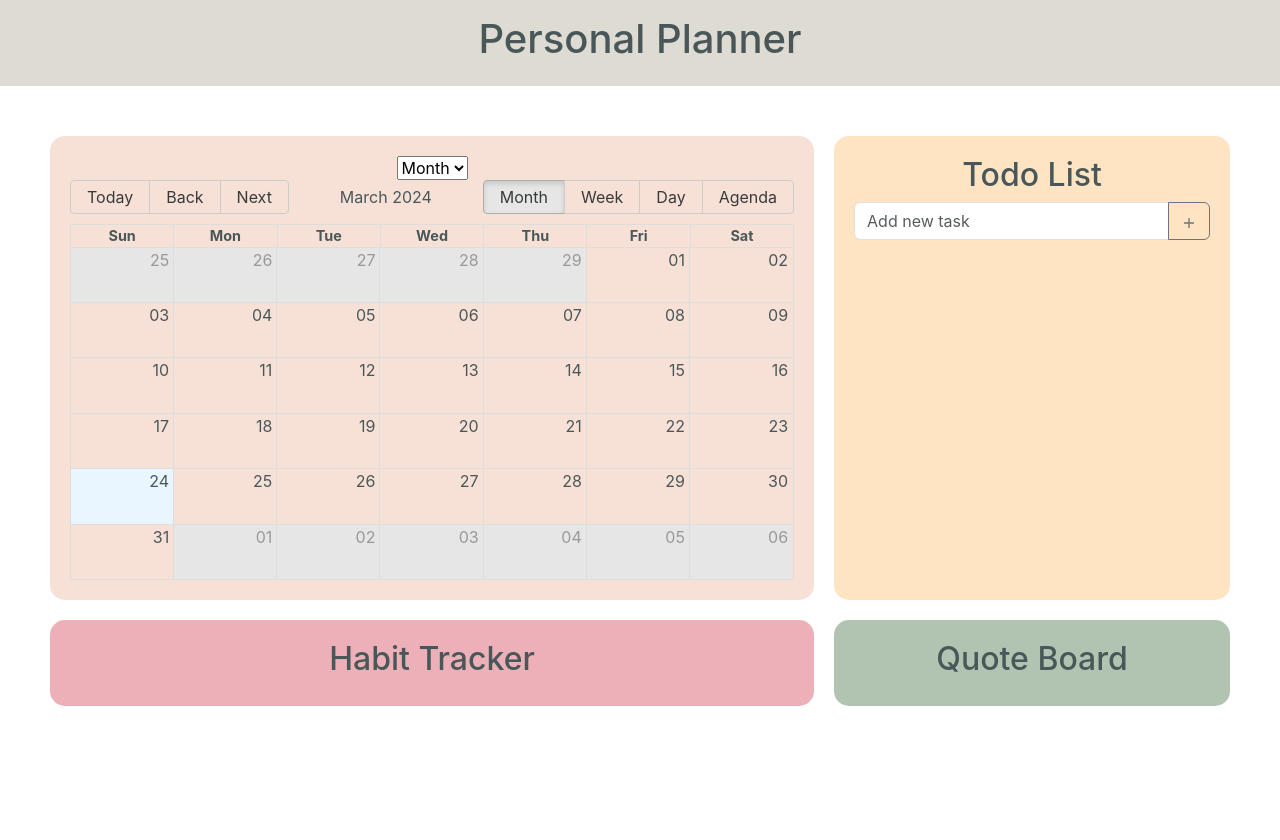
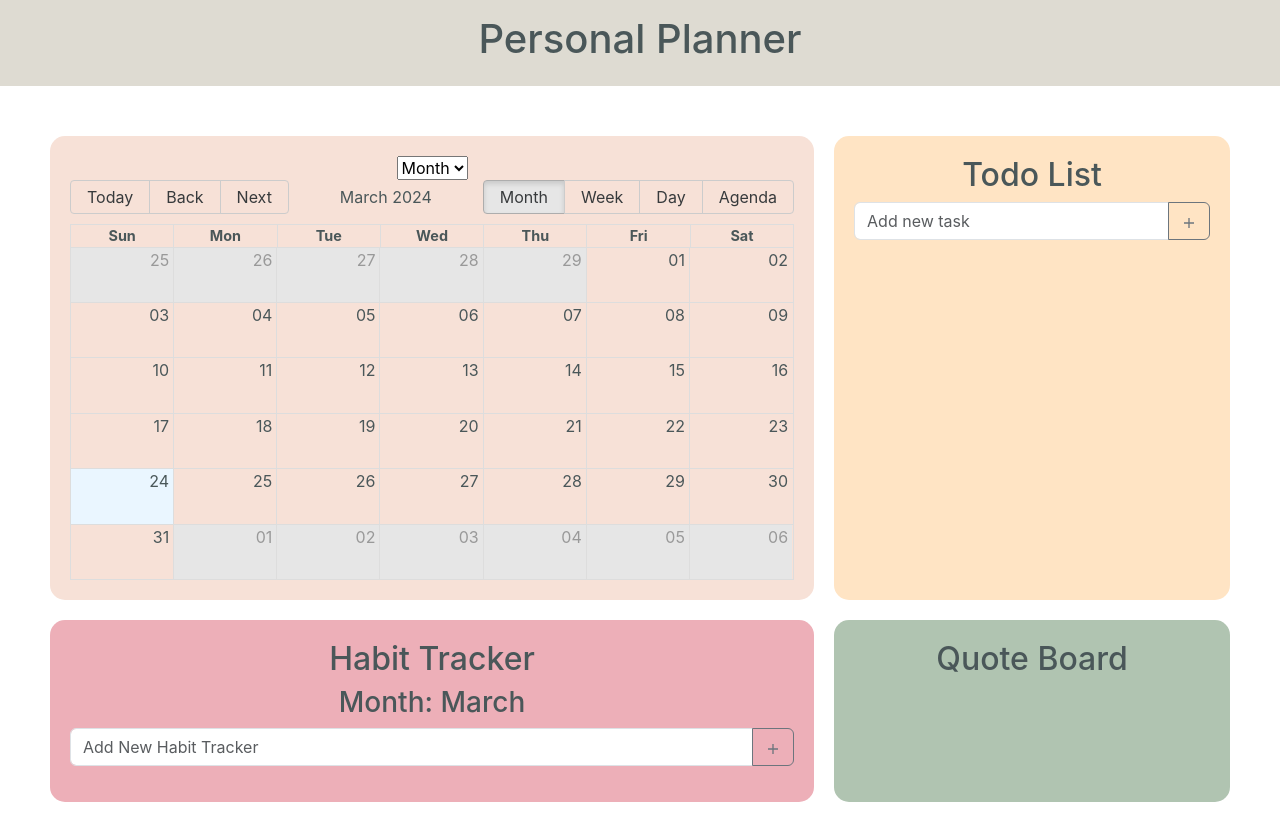
Before and after one commit to bkarduck/SI579_finalproj, a React (Vite) app: page / in a window 1280 px wide. Shown: the top 840 px of the page. Before the commit the page ends 800 px from the top, so only its background shows below. Built offline with nearby package versions, Linux system fonts and the light colour scheme; the HTML template or start-up script is replaced by a standard one.

Commit message:
Habit Tracker Started

```diff
--- a/src/components/HabitTracker.jsx
+++ b/src/components/HabitTracker.jsx
@@ -1,9 +1,54 @@
 import React from 'react';
+import IndividualHabit from './IndividualHabit';
+import { IoMdAdd } from "react-icons/io";
+import { useState } from 'react';
 const HabitTracker = () => {
+    // Get the current Month
+    const monthNames = ['January', 'February', 'March', 'April', 'May', 'June', 'July', 'August', 'September', 'October', 'November', 'December'];
+    const thisDate = new Date();
+    const thisMonth = monthNames[thisDate.getMonth()];
+    const [habitTitle, setHabitTitle] = useState('');
+    const [habitList, setHabitList] = useState(() => {
+        const storedItems = localStorage.getItem('my-habits-list');
+        if (storedItems) {
+            return JSON.parse(storedItems)
+        }
+        return [];
+    });
+
+    const handleHabit = (e) => {
+        setHabitTitle(e.target.value);
+    };
+
+    const addItem = () => {
+        if (habitTitle) {
+            setTodoItems((previousItems) => {
+                const newItem = {
+                    habit_title: habitTitle,
+                }
+                const updatedItems = [newItem, ...previousItems]
+                localStorage.setItem('my-habits-list', JSON.stringify(updatedItems));
+                return updatedItems;
+            });
+            setHabitTitle('');
+        }
+    }
+
     return (
         <>
             <h2>Habit Tracker</h2>
+            <h3>Month: {thisMonth}</h3>
+            <div class="habit-tracker-wrapper">
+                {/* Map habit list here and call Indivisual Habit Component */}
+            </div>
+            <div class="input-group mb-3">
+                <input type="text" class="form-control" placeholder="Add New Habit Tracker" aria-label="Add New Habit Tracker" aria-describedby="button-addon2" value={habitTitle} onChange={handleHabit}/>
+                <button class="btn btn-outline-secondary" type="button" id="button-addon2" onClick={addItem}>
+                    <IoMdAdd />
+                </button>
+            </div>
         </>
-    )
+    );
 }
+
 export default HabitTracker;
--- /dev/null
+++ b/src/components/IndividualHabit.jsx
@@ -0,0 +1,17 @@
+import React from 'react';
+
+// props passed in: thisDate, HabitTitle
+const IndividualHabit = (thisDate) => {
+    const daysInMonth = [31, 28, 31, 30, 31, 30, 31, 31, 30, 31, 30, 31];
+    // Hanlde case of a Leap Year
+    if (thisDate.getFullYear % 4 === 0){
+        daysInMonth[1] = 29;
+    }else{
+        daysInMonth[1] = 28;
+    }
+    return (
+        <>
+        </>
+    )
+}
+export default IndividualHabit;
```
